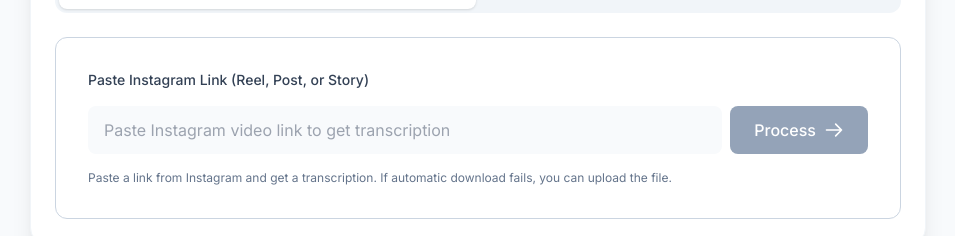
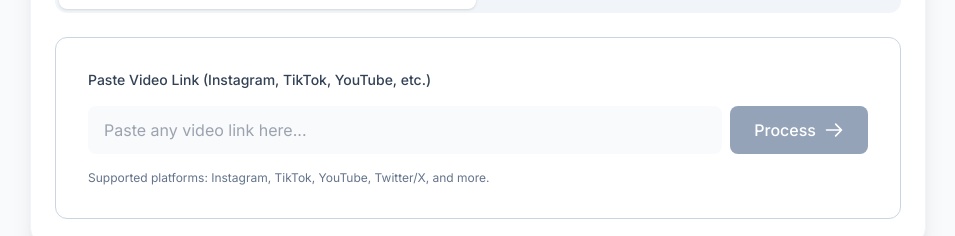
Before and after one commit to wesscheid/ITX, a React (Vite) app: page / in a window 1280 px wide. Shown: the part 413-649 px from the top of the page, without its empty margins (162-1117 px from the left). Built offline with nearby package versions, Linux system fonts and the light colour scheme; no server answers.

Commit message:
chore: update UI text to reflect multi-site support

```diff
--- a/src/components/UrlInput.tsx
+++ b/src/components/UrlInput.tsx
@@ -18,15 +18,15 @@
   return (
     <div className="bg-white dark:bg-slate-800 rounded-xl p-4 sm:p-8 border border-slate-300 dark:border-slate-600">
       <form onSubmit={handleSubmit} className="flex flex-col gap-4">
-        <label htmlFor="insta-url" className="block text-sm font-medium text-slate-700 dark:text-slate-300">
-          Paste Instagram Link (Reel, Post, or Story)
+        <label htmlFor="video-url" className="block text-sm font-medium text-slate-700 dark:text-slate-300">
+          Paste Video Link (Instagram, TikTok, YouTube, etc.)
         </label>
         <div className="flex flex-col sm:flex-row gap-2">
           <input
             type="url"
-            id="insta-url"
+            id="video-url"
             required
-            placeholder="Paste Instagram video link to get transcription"
+            placeholder="Paste any video link here..."
             value={url}
             onChange={(e) => setUrl(e.target.value)}
             disabled={disabled}
@@ -44,7 +44,7 @@
           </button>
         </div>
         <p className="text-xs text-slate-500 dark:text-slate-400">
-          Paste a link from Instagram and get a transcription. If automatic download fails, you can upload the file.
+          Supported platforms: Instagram, TikTok, YouTube, Twitter/X, and more.
         </p>
       </form>
     </div>
```
